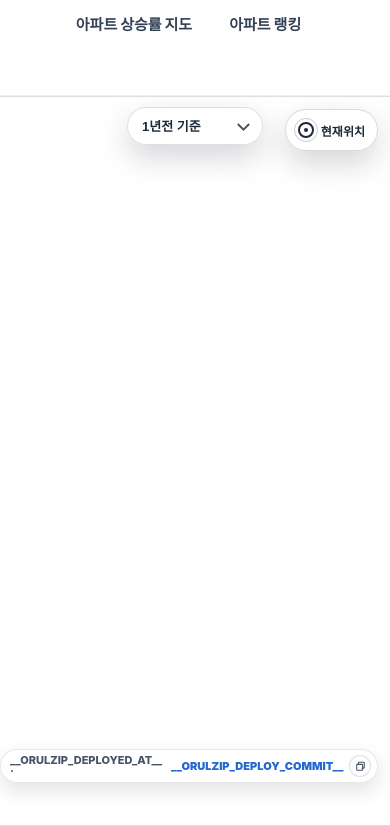
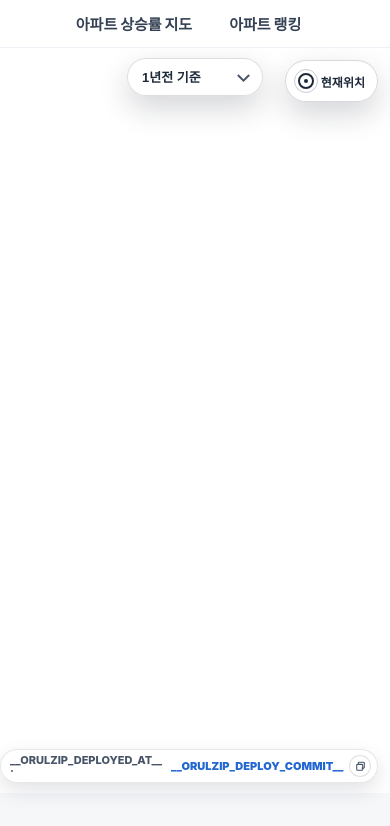
Before and after one commit to itaehyeok/orulzip, a website: page src/public/index.html in a window 390 px wide. Shown: the part 51-877 px from the top of the page. After the commit the page ends 844 px from the top, so only its background shows below. Drawn offline with nearby package versions, Linux system fonts and the light colour scheme; no server answers.

Commit message:
Make map fill below global header

```diff
--- a/src/public/css/app-header.css
+++ b/src/public/css/app-header.css
@@ -1,14 +1,26 @@
+:root {
+  --map-global-header-height: 65px;
+}
+
 .map-top-header {
   display: grid;
   grid-template-columns: minmax(0, 1fr) auto minmax(0, 1fr);
   align-items: center;
   gap: 18px;
-  min-height: 64px;
+  min-height: var(--map-global-header-height);
   margin: -12px -12px 12px;
   padding: 0 20px;
   border-bottom: 1px solid #edf0f5;
   background: #ffffff;
   box-shadow: 0 1px 2px rgba(16, 24, 40, 0.04);
+}
+
+.map-shell-mode .app-shell {
+  padding: 0;
+}
+
+.map-shell-mode .map-top-header {
+  margin: 0;
 }
 
 .map-top-left,
@@ -19,11 +31,13 @@
 }
 
 .map-top-left {
+  grid-row: 1;
   justify-self: start;
   gap: 12px;
 }
 
 .map-top-right {
+  grid-row: 1;
   justify-self: end;
 }
 
@@ -155,6 +169,7 @@
 
 .map-top-header .top-tabs {
   grid-column: 2;
+  grid-row: 1;
   justify-self: center;
   flex-wrap: nowrap;
   gap: 4px;
--- a/src/public/css/app-map-panels.css
+++ b/src/public/css/app-map-panels.css
@@ -741,8 +741,8 @@
   display: flex;
   flex-direction: column;
   gap: 0;
-  height: calc(100dvh - 124px);
-  min-height: 520px;
+  height: calc(100dvh - var(--map-global-header-height));
+  min-height: 0;
 }
 
 .map-panel {
@@ -751,6 +751,11 @@
   flex-direction: column;
   min-height: 0;
   height: 100%;
+}
+
+.map-shell-mode .map-panel {
+  border: 0;
+  border-radius: 0;
 }
 
 .map-panel .growth-map {
--- a/src/public/css/app-responsive.css
+++ b/src/public/css/app-responsive.css
@@ -217,6 +217,10 @@
 }
 
 @media (max-width: 820px) {
+  :root {
+    --map-global-header-height: 99px;
+  }
+
   .app-shell {
     padding: 10px;
   }
@@ -241,12 +245,14 @@
 
   .map-top-left {
     grid-column: 1 / 3;
+    grid-row: 1;
     gap: 8px;
     width: 100%;
   }
 
   .map-top-right {
     grid-column: 3;
+    grid-row: 1;
     align-self: start;
     min-height: 40px;
   }
@@ -319,6 +325,7 @@
   .map-top-header .top-tabs,
   .map-shell-mode .top-tabs {
     grid-column: 1 / -1;
+    grid-row: 2;
     justify-self: center;
     flex-wrap: nowrap;
     gap: 4px;
@@ -466,13 +473,12 @@
   }
 
   .map-view.active {
-    height: calc(100dvh - 114px);
+    height: calc(100dvh - var(--map-global-header-height));
     min-height: 0;
   }
 
   .map-panel {
-    border-right: 0;
-    border-left: 0;
+    border: 0;
     border-radius: 0;
   }
 
--- a/src/public/styles.css
+++ b/src/public/styles.css
@@ -1,10 +1,10 @@
 /* Legacy stylesheet entry point. New code lives in src/public/css/. */
 @import url("/css/app-base.css?v=20260622-global-map-header");
-@import url("/css/app-header.css?v=20260622-global-map-header");
+@import url("/css/app-header.css?v=20260622-full-bleed-map");
 @import url("/css/app-map.css?v=20260621-region-hover-tooltip");
-@import url("/css/app-map-panels.css?v=20260622-hover-tooltip-clamp");
+@import url("/css/app-map-panels.css?v=20260622-full-bleed-map");
 @import url("/css/app-design.css?v=20260621-price-band-design-variants");
 @import url("/css/app-analytics.css?v=20260621-analytics-user-info");
 @import url("/css/markers/region.css?v=20260618-rank-row-align");
 @import url("/css/markers/apartment.css?v=20260621-no-data-trade-marker");
-@import url("/css/app-responsive.css?v=20260622-global-map-header");
+@import url("/css/app-responsive.css?v=20260622-full-bleed-map");
```
